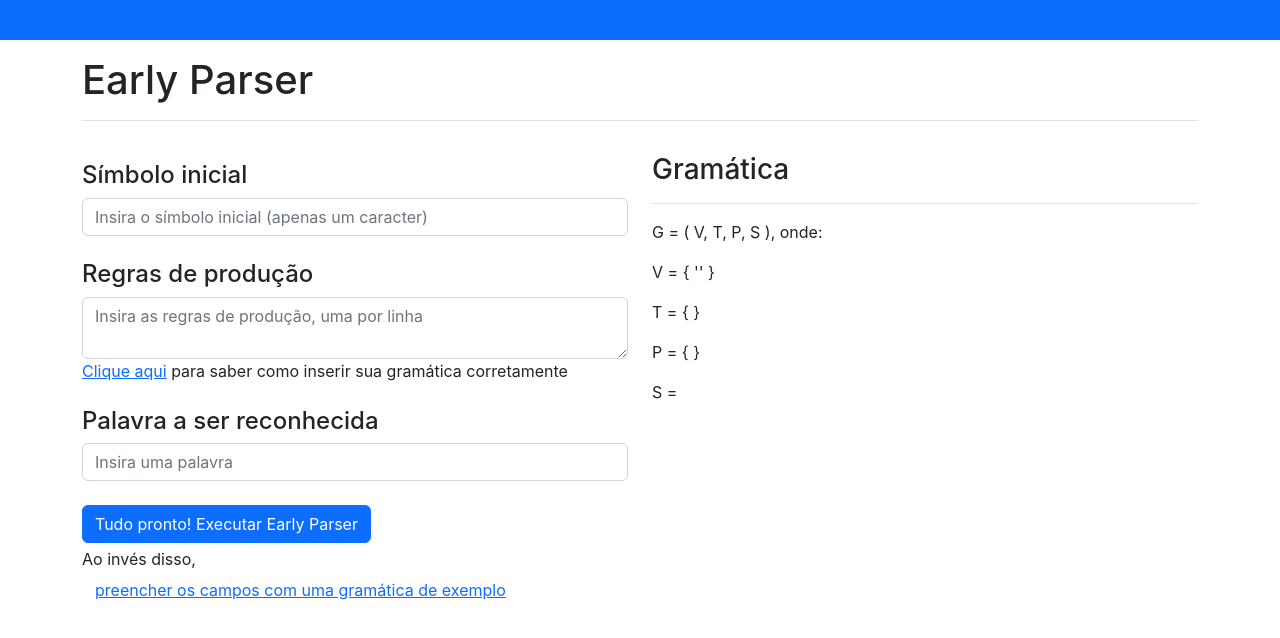
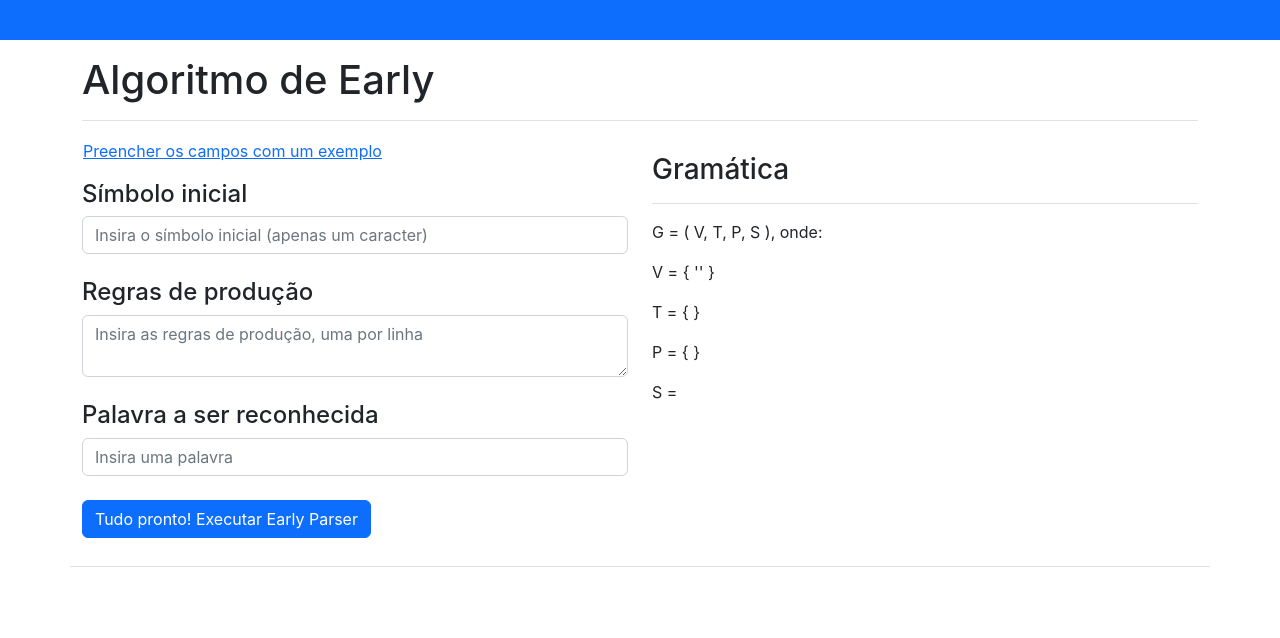
Before and after one commit to anachiarelli/early-js, a React (Create React App) app: page / in a window 1280 px wide. Shown: the top 638 px of the page. Built offline with nearby package versions, Linux system fonts and the light colour scheme.

Commit message:
correcoes de layout

```diff
--- a/src/App.js
+++ b/src/App.js
@@ -73,7 +73,7 @@ function App() {
     <div className="App">
       <nav className="navbar navbar-dark bg-primary">&nbsp;</nav>
       <div className="container">
-        <h1 className="my-3 pb-3 border-bottom">Early Parser</h1>
+        <h1 className="my-3 pb-3 border-bottom">Algoritmo de Early</h1>
         <div className="row">
           <div className="col col-lg-6">
             <Formulario
@@ -95,7 +95,7 @@ function App() {
             />
           </div>
         </div>
-        <div className="row">
+        <div className="row mt-4 border-top pt-4">
           {dominios.map((dominio, i) => (
             <div className="col-lg-3 pb-4 col-md-3">
               <Dominio indice={i} regras={dominio} key={i}/>
--- a/src/early/Formulario.js
+++ b/src/early/Formulario.js
@@ -75,18 +75,19 @@ function Formulario(props) {
     console.log(erroSimboloInicial);
     return (
         <div>
-            <label className="form-label text-start mt-4 h4">Símbolo inicial</label>
+            <p>
+                <button type="button" className="btn btn-link p-0" onClick={handleExemploClique}>Preencher os campos com um exemplo</button>
+            </p>
+            <label className="form-label text-start h4">Símbolo inicial</label>
             <input className="form-control" placeholder="Insira o símbolo inicial (apenas um caracter)" value={simboloInicial} onChange={e => handleSimboloInicialChange(e.target.value)}/>
             {erroSimboloInicial !== "" ? <div className="text-danger">{erroSimboloInicial}</div> : ""}
             <label className="form-label text-start mt-4 h4">Regras de produção</label>
             <textarea className="form-control" placeholder="Insira as regras de produção, uma por linha" value={regrasDeProducao} onChange={e => handleRegrasDeProducaoChange(e.target.value)}/>
             {erroRegrasDeProducao !== "" ? <div className="text-danger">{erroRegrasDeProducao}</div> : ""}
-            <p className="m-0"><a href="">Clique aqui</a> para saber como inserir sua gramática corretamente</p>
             <label className="form-label text-start mt-4 h4">Palavra a ser reconhecida</label>
             <input className="form-control" placeholder="Insira uma palavra" value={palavra} onChange={e=>handlePalavraChange(e.target.value)}/>
             {erroPalavra !== "" ? <div className="text-danger">{erroPalavra}</div> : ""}
             <button className="btn btn-primary mt-4 mb-1" type="button" onClick={handleBotaoClique}>Tudo pronto! Executar Early Parser</button>
-            <p className="">Ao invés disso, <button type="button" className="btn btn-link" onClick={handleExemploClique}>preencher os campos com uma gramática de exemplo</button></p>
         </div>
     );
 }
```
